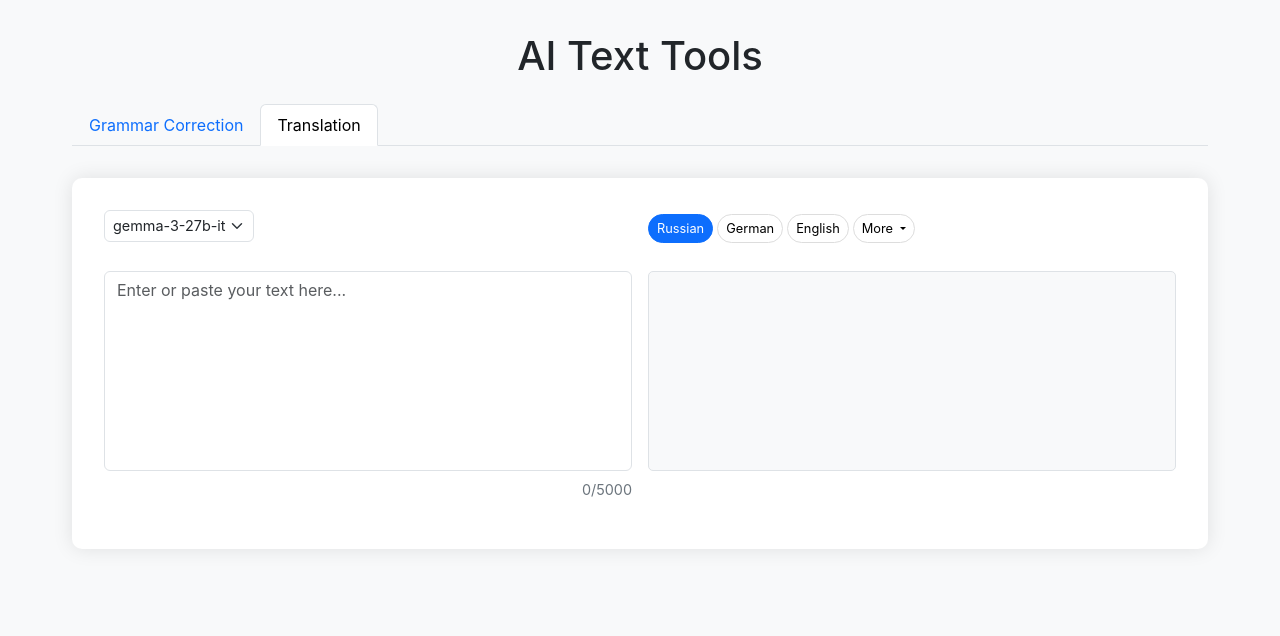
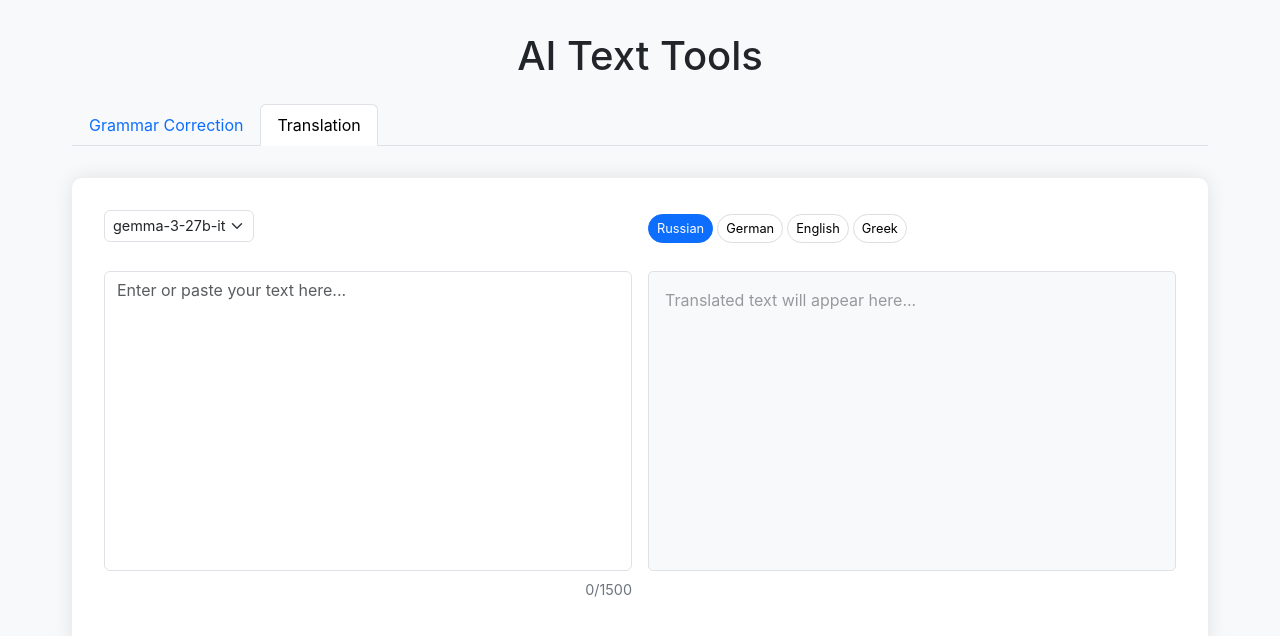
Before and after one commit to georgelvov/ai-text-tools-frontend, a React (Create React App) app: page / in a window 1280 px wide. Both pictures are taken after a click on the button "Translation". Shown: the top 636 px of the page. Built offline with nearby package versions, Linux system fonts and the light colour scheme.

Commit message:
working variant

```diff
--- a/src/App.css
+++ b/src/App.css
@@ -390,8 +390,8 @@ body {
 /* Стили для текстовых полей */
 .input-cell textarea,
 .output-cell .result-box {
-    min-height: 200px;
-    height: 200px;
+    min-height: 300px;
+    height: 300px;
     resize: none;
 }
 
@@ -455,8 +455,8 @@ body {
 /* Стили для текстовых полей в GrammarCorrection */
 .grammar-grid .input-cell textarea,
 .grammar-grid .output-cell .result-textarea {
-    min-height: 200px;
-    height: 200px;
+    min-height: 300px;
+    height: 300px;
     resize: none;
 }
 
@@ -465,3 +465,50 @@ body {
     display: flex;
     align-items: flex-start;
 }
+
+/* Анимация для трех точек загрузки */
+.loading-dots {
+  display: flex;
+  align-items: flex-start;
+  gap: 4px;
+  font-size: 16px;
+  color: #6c757d;
+  font-family: inherit;
+  line-height: 1.5;
+}
+
+.loading-dots span {
+  animation: loadingDots 1.4s infinite ease-in-out;
+  font-weight: bold;
+}
+
+.loading-dots span:nth-child(1) {
+  animation-delay: -0.32s;
+}
+
+.loading-dots span:nth-child(2) {
+  animation-delay: -0.16s;
+}
+
+.loading-dots span:nth-child(3) {
+  animation-delay: 0s;
+}
+
+@keyframes loadingDots {
+  0%, 80%, 100% {
+    transform: scale(0.8);
+    opacity: 0.6;
+  }
+  40% {
+    transform: scale(1.2);
+    opacity: 1;
+  }
+}
+
+/* Оверлей для точек загрузки в GrammarCorrection */
+.loading-dots-overlay {
+  position: absolute;
+  top: 1rem;
+  left: 1rem;
+  z-index: 10;
+}
--- a/src/components/GrammarCorrection.js
+++ b/src/components/GrammarCorrection.js
@@ -236,19 +236,28 @@ const GrammarCorrection = () => {
             <div className="result-container">
               <textarea
                 className="form-control result-textarea"
-                value={correctedText}
-                readOnly={!text.trim()}
-                placeholder="Corrected text will appear here..."
+                value={loading ? '' : correctedText}
+                readOnly={!text.trim() || loading}
+                placeholder={loading ? '' : "Corrected text will appear here..."}
                 style={{
                   background: '#f8f9fa',
                   color: '#6c757d',
-                  minHeight: '200px',
+                  minHeight: '300px',
                   resize: 'none',
-                  opacity: text.trim() ? 1 : 0.6
+                  opacity: text.trim() && !loading ? 1 : 0.6
                 }}
                 onChange={handleCorrectedTextChange}
               />
-              {correctedText !== originalCorrectedText && originalCorrectedText && correctedText.trim() !== '' && text.trim() !== '' && (
+              {loading && (
+                <div className="loading-dots-overlay">
+                  <div className="loading-dots">
+                    <span>.</span>
+                    <span>.</span>
+                    <span>.</span>
+                  </div>
+                </div>
+              )}
+              {correctedText !== originalCorrectedText && originalCorrectedText && correctedText.trim() !== '' && text.trim() !== '' && !loading && (
                 <button
                   type="button"
                   className="btn btn-sm btn-outline-secondary reset-btn"
@@ -263,15 +272,6 @@ const GrammarCorrection = () => {
         </div>
       </form>
 
-      {loading && (
-        <div className="loading">
-          <div className="spinner-border loading-spinner text-primary" role="status">
-            <span className="visually-hidden">Loading...</span>
-          </div>
-          <p className="mt-2">Fixing grammar...</p>
-        </div>
-      )}
-
       {error && (
         <div className="error-message">
           {error}
--- a/src/components/Translation.js
+++ b/src/components/Translation.js
@@ -9,7 +9,6 @@ const Translation = () => {
   const [loading, setLoading] = useState(false);
   const [error, setError] = useState('');
   const [selectedLanguage, setSelectedLanguage] = useState('Russian');
-  const [showDropdown, setShowDropdown] = useState(false);
 
   // Refs для доступа к актуальным значениям в debounced функции
   const textRef = useRef(text);
@@ -140,7 +139,6 @@ const Translation = () => {
   // Handle language selection
   const handleLanguageClick = (language) => {
     setSelectedLanguage(language);
-    setShowDropdown(false);
     // Сразу обновляем ref для языка
     selectedLanguageRef.current = language;
 
@@ -208,7 +206,7 @@ const Translation = () => {
           <div className="grid-cell language-cell">
             <div className="language-selector">
               <div className="language-buttons">
-                {languages.slice(0, 3).map(lang => (
+                {languages.map(lang => (
                   <button
                     key={lang.code}
                     type="button"
@@ -218,28 +216,6 @@ const Translation = () => {
                     {lang.name}
                   </button>
                 ))}
-                <div className="dropdown">
-                  <button
-                    type="button"
-                    className="lang-btn dropdown-toggle"
-                    onClick={() => setShowDropdown(!showDropdown)}
-                  >
-                    <span>More</span>
-                  </button>
-                  <ul className={`dropdown-menu ${showDropdown ? 'show' : ''}`}>
-                    {languages.slice(3).map(lang => (
-                      <li key={lang.code}>
-                        <button
-                          type="button"
-                          className="dropdown-item"
-                          onClick={() => handleLanguageClick(lang.name)}
-                        >
-                          {lang.name}
-                        </button>
-                      </li>
-                    ))}
-                  </ul>
-                </div>
               </div>
             </div>
           </div>
@@ -251,19 +227,44 @@ const Translation = () => {
               value={text}
               onChange={handleTextChange}
               onPaste={handlePaste}
-              maxLength="5000"
+              maxLength="1500"
               required
               placeholder="Enter or paste your text here..."
             />
             <div className="char-counter">
-              <span>{text.length}</span>/5000
+              <span>{text.length}</span>/1500
             </div>
           </div>
 
           {/* Ячейка 4: Поле перевода */}
           <div className="grid-cell output-cell">
             <div className="result-box">
-              {translatedText}
+              {loading ? (
+                <div className="loading-dots">
+                  <span>.</span>
+                  <span>.</span>
+                  <span>.</span>
+                </div>
+              ) : (
+                <textarea
+                  className="form-control result-textarea"
+                  value={translatedText}
+                  readOnly
+                  placeholder="Translated text will appear here..."
+                  style={{
+                    background: 'transparent',
+                    color: '#6c757d',
+                    border: 'none',
+                    padding: '0',
+                    resize: 'none',
+                    minHeight: '300px',
+                    height: '300px',
+                    boxShadow: 'none',
+                    outline: 'none',
+                    opacity: text.trim() && !loading ? 1 : 0.6
+                  }}
+                />
+              )}
             </div>
           </div>
         </div>
@@ -273,15 +274,6 @@ const Translation = () => {
           {detectedLanguage}
         </div>
       </form>
-
-      {loading && (
-        <div className="loading">
-          <div className="spinner-border loading-spinner text-primary" role="status">
-            <span className="visually-hidden">Loading...</span>
-          </div>
-          <p className="mt-2">Translating...</p>
-        </div>
-      )}
 
       {error && (
         <div className="error-message">
```
